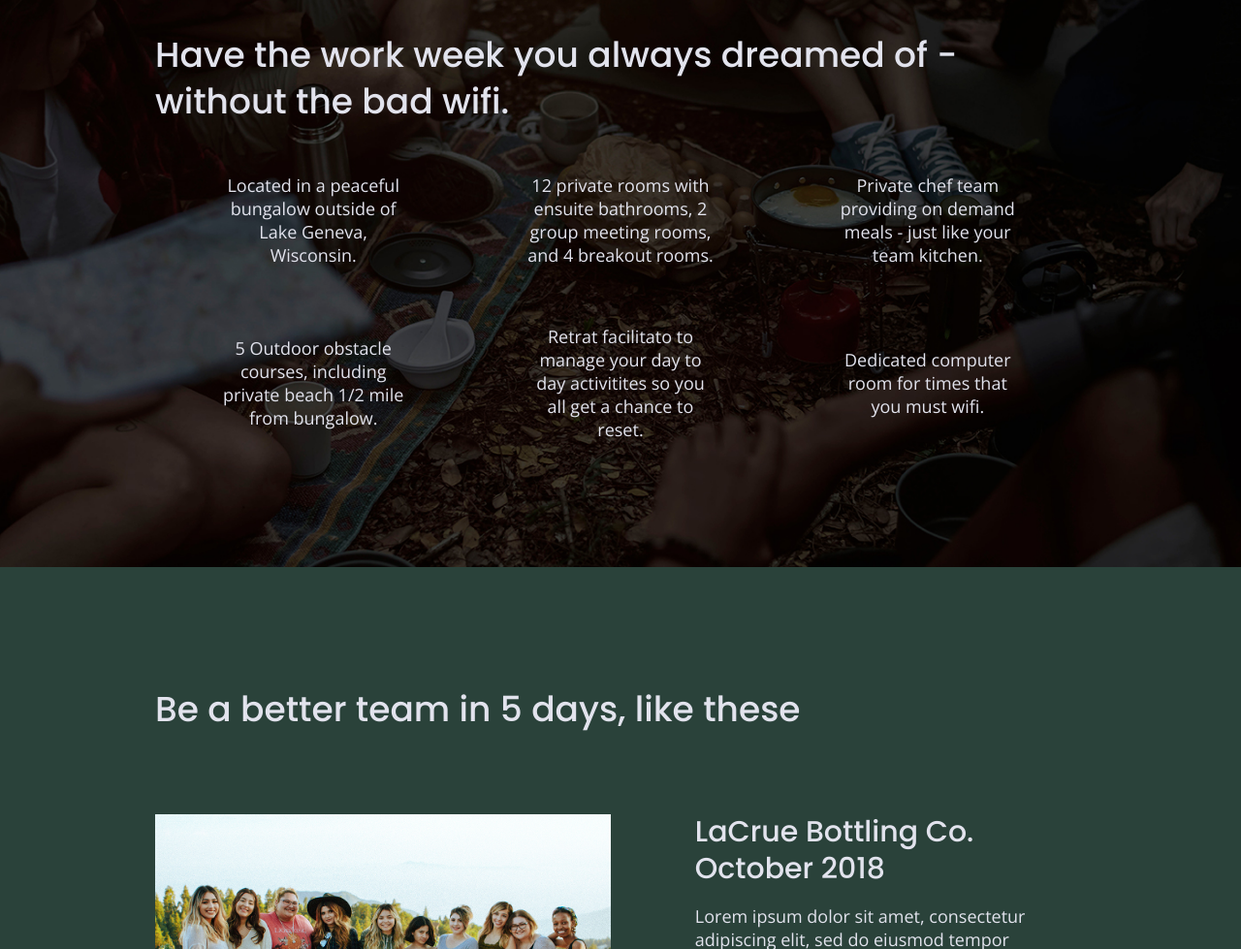
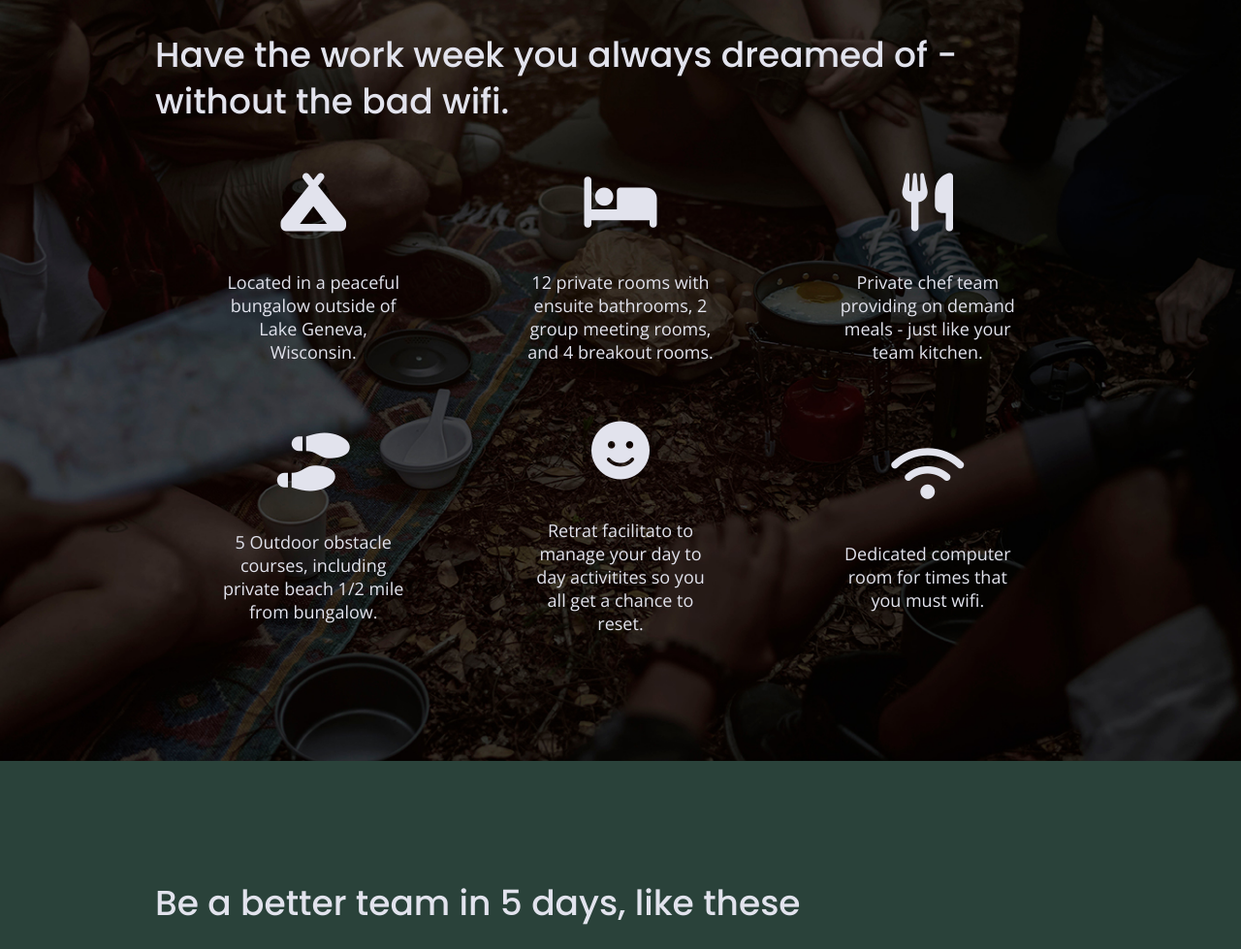
Before and after one commit to deannadavia/unplugged-site, a website built with Parcel: page index.html in a window 1280 px wide. Shown: the part 1099-2078 px from the top of the page at 97% size. Built offline with nearby package versions, Linux system fonts and the light colour scheme.

Commit message:
Feature icons

```diff
--- a/css/main.css
+++ b/css/main.css
@@ -326,6 +326,11 @@ input[type=button] {
   justify-content: center;
   align-items: center;
   flex-flow: row wrap;
+}
+
+.features i {
+  font-size: 3.75em;
+  margin-bottom: 40px;
 }
 
 .features p {
--- a/index.html
+++ b/index.html
@@ -21,6 +21,9 @@
 
   <!--Google Fonts-->
   <link href="https://fonts.googleapis.com/css2?family=Open+Sans:wght@400;700&family=Poppins:wght@500;700&display=swap" rel="stylesheet">
+
+  <!--Font Awesome Icon Fonts-->
+  <script src="https://kit.fontawesome.com/9f4a6cca58.js" crossorigin="anonymous"></script>
 
   <meta name="theme-color" content="#fafafa">
 </head>
@@ -72,27 +75,27 @@
         <h2> Have the work week you always dreamed of - without the bad wifi.</h2>
         <div class="features-items">
           <article>
-            <p class="fontawesome-icon"></p>
+            <i class="fas fa-campground"></i>
             <p class="features-item-description">Located in a peaceful bungalow outside of Lake Geneva, Wisconsin.</p>
           </article>
           <article>
-            <p class="fontawesome-icon"></p>
+            <i class="fas fa-bed"></i>
             <p class="features-item-description">12 private rooms with ensuite bathrooms, 2 group meeting rooms, and 4 breakout rooms.</p>
           </article>
           <article>
-            <p class="fontawesome-icon"></p>
+            <i class="fas fa-utensils"></i>
             <p class="features-item-description">Private chef team providing on demand meals - just like your team kitchen.</p>
           </article>
           <article>
-            <p class="fontawesome-icon"></p>
+            <i class="fas fa-shoe-prints"></i>
             <p class="features-item-description">5 Outdoor obstacle courses, including private beach 1/2 mile from bungalow.</p>
           </article>
           <article>
-            <p class="fontawesome-icon"></p>
+            <i class="fas fa-smile"></i>
             <p class="features-item-description">Retrat facilitato to manage your day to day activitites so you all get a chance to reset.</p>
           </article>
           <article>
-            <p class="fontawesome-icon"></p>
+            <i class="fas fa-wifi"></i>
             <p class="features-item-description">Dedicated computer room for times that you must wifi.</p>
           </article>
         </div>
```
Also changed, not shown: faq/index.html (+3 -0 lines).
